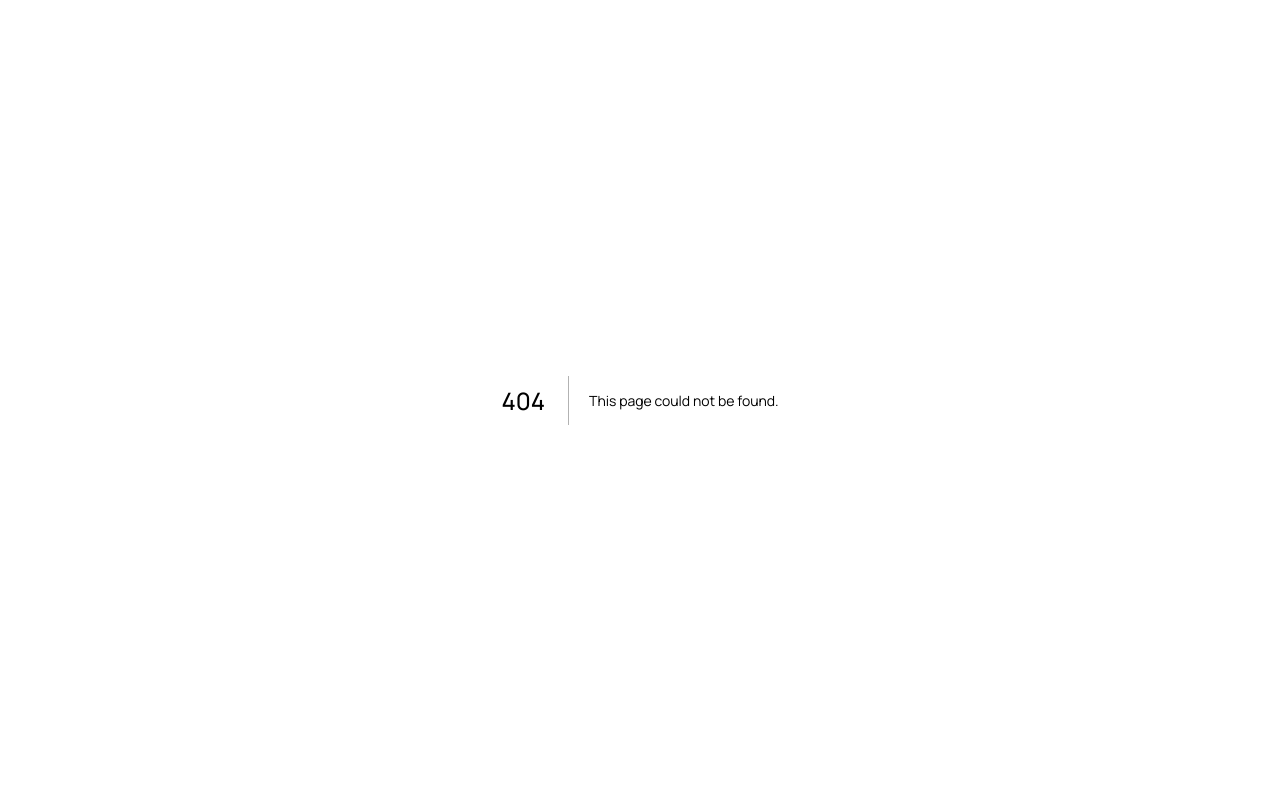
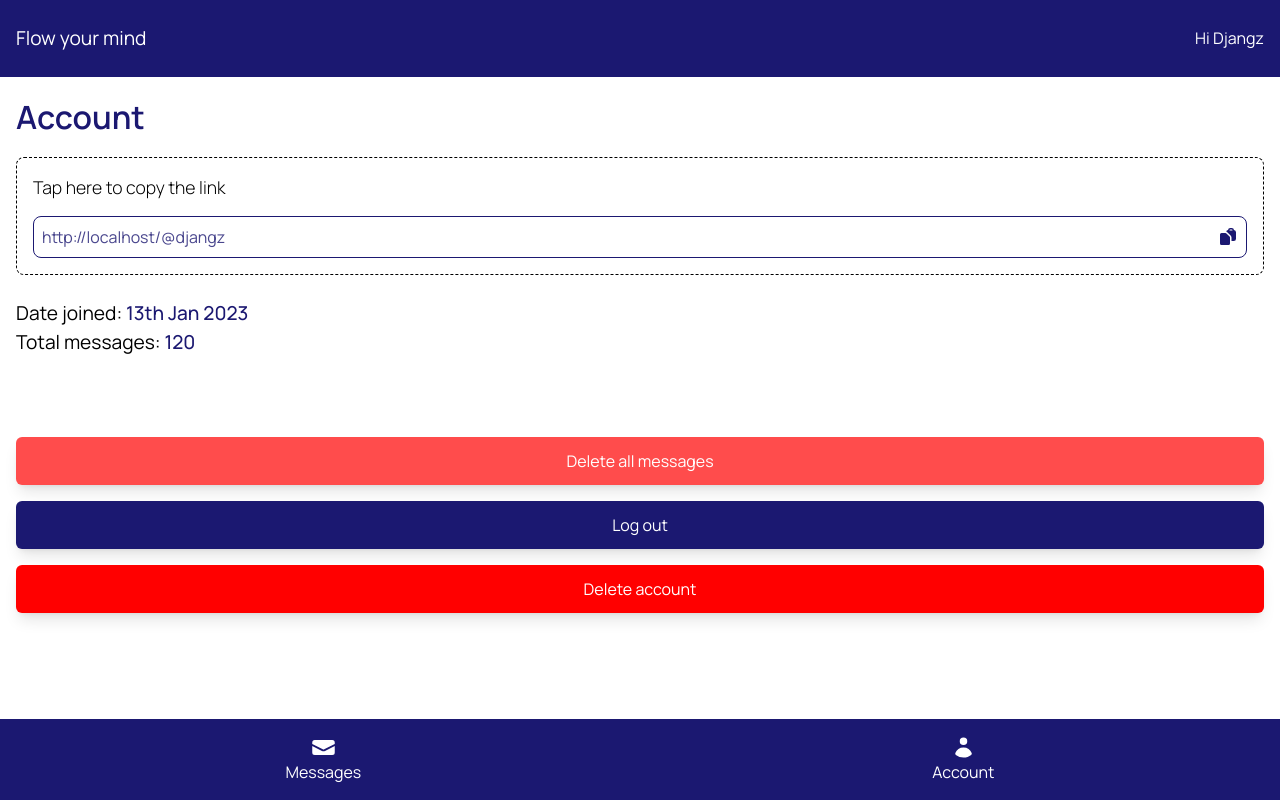
Before and after one commit to frimpsss/flow-your-mind, a Next.js app in the folder client/: page /account in a window 1280 px wide. Before the commit this address had no page. Built offline with nearby package versions, Linux system fonts and the light colour scheme.

Commit message:
add more ui (static)

```diff
--- /dev/null
+++ b/client/src/app/(main)/account/page.tsx
@@ -0,0 +1,18 @@
+"use client";
+import { ActionButtons, ShareLink, Stats } from "@/components";
+import React from "react";
+
+const Page = () => {
+  return (
+    <div className="p-4">
+      <h4 className="font-semibold text-[2rem] text-primary mb-4">Account</h4>
+      <ShareLink />
+      <div className="h-4"></div>
+      <Stats />
+      <div className="h-4"></div>
+      <ActionButtons />
+    </div>
+  );
+};
+
+export default Page;
--- a/client/src/components/app/Footer.tsx
+++ b/client/src/components/app/Footer.tsx
@@ -1,14 +1,26 @@
-import React from "react";
+"use client";
 import { EnvelopeIcon, UserIcon } from "@heroicons/react/20/solid";
+import { useRouter } from "next/navigation";
 const Footer = () => {
+  const router = useRouter();
   return (
-    <div className="pt-4 pb-6 flex items-center justify-around text-white fixed bottom-0 left-0 right-0 bg-primary">
-      <div className="flex items-center justify-center flex-col">
+    <div className="pt-4 pb-4 flex items-center justify-around text-white fixed bottom-0 left-0 right-0 bg-primary">
+      <div
+        className="flex items-center justify-center flex-col cursor-pointer"
+        onClick={() => {
+          router.push("/messages");
+        }}
+      >
         <EnvelopeIcon height={25} />
         <p>Messages</p>
       </div>
 
-      <div className="flex items-center justify-center flex-col">
+      <div
+        className="flex items-center justify-center flex-col cursor-pointer"
+        onClick={() => {
+          router.push("/account");
+        }}
+      >
         <UserIcon height={25} />
         <p>Account</p>
       </div>
--- a/client/src/components/messages/AllMessages.tsx
+++ b/client/src/components/messages/AllMessages.tsx
@@ -1,17 +1,127 @@
 import React from "react";
+import MessageBox from "./MessageBox";
 
 const AllMessages = () => {
+  const sampleData = [
+    {
+      isOpened: true,
+      messageId: "message_1",
+    },
+    {
+      isOpened: false,
+      messageId: "message_2",
+    },
+    {
+      isOpened: true,
+      messageId: "message_3",
+    },
+    {
+      isOpened: false,
+      messageId: "message_4",
+    },
+    {
+      isOpened: true,
+      messageId: "message_5",
+    },
+    {
+      isOpened: false,
+      messageId: "message_6",
+    },
+    {
+      isOpened: true,
+      messageId: "message_7",
+    },
+    {
+      isOpened: false,
+      messageId: "message_8",
+    },
+    {
+      isOpened: true,
+      messageId: "message_9",
+    },
+    {
+      isOpened: false,
+      messageId: "message_10",
+    },
+    {
+      isOpened: true,
+      messageId: "message_11",
+    },
+    {
+      isOpened: false,
+      messageId: "message_12",
+    },
+    {
+      isOpened: true,
+      messageId: "message_13",
+    },
+    {
+      isOpened: false,
+      messageId: "message_14",
+    },
+    {
+      isOpened: true,
+      messageId: "message_15",
+    },
+    {
+      isOpened: false,
+      messageId: "message_16",
+    },
+    {
+      isOpened: true,
+      messageId: "message_17",
+    },
+    {
+      isOpened: false,
+      messageId: "message_18",
+    },
+    {
+      isOpened: true,
+      messageId: "message_19",
+    },
+    {
+      isOpened: false,
+      messageId: "message_20",
+    },
+    {
+      isOpened: false,
+      messageId: "message_16",
+    },
+    {
+      isOpened: true,
+      messageId: "message_17",
+    },
+    {
+      isOpened: false,
+      messageId: "message_18",
+    },
+    {
+      isOpened: true,
+      messageId: "message_19",
+    },
+    {
+      isOpened: false,
+      messageId: "message_20",
+    },
+  ];
+
   return (
     <>
-      <div>
+      <div className="relative w-full">
         <h4 className="font-semibold text-[1.5rem]">Messages(4)</h4>
+        <div
+          className="h-[60svh] fixed overflow-y-scroll gap-2   grid grid-cols-3  pt-4 pb-[20vh] scroll-smooth"
+          style={{
+            width: "calc(100vw - 2rem)",
+          }}
+        >
+          {sampleData.map((e, i) => (
+            <MessageBox {...e} />
+          ))}
+        </div>
       </div>
     </>
   );
 };
 
-function MessageBox() {
-  return <div></div>;
-}
-
 export default AllMessages;
--- /dev/null
+++ b/client/src/components/messages/MessageBox.tsx
@@ -0,0 +1,27 @@
+"use client";
+import { useRouter } from "next/navigation";
+import { EnvelopeOpenIcon, EnvelopeIcon } from "@heroicons/react/20/solid";
+interface MessageBoxProps {
+  isOpened: boolean;
+  messageId: string;
+}
+
+function MessageBox({ isOpened, messageId }: MessageBoxProps) {
+  const router = useRouter();
+  return (
+    <>
+      <div
+        className="cursor-pointer flex items-center justify-center border-[1px] py-6 border-dotted rounded-lg"
+        onClick={() => router.push(`/message/${messageId}`)}
+      >
+        {!isOpened ? (
+          <EnvelopeIcon className="text-primary" height={30} />
+        ) : (
+          <EnvelopeOpenIcon className="text-primary" height={30} />
+        )}
+      </div>
+    </>
+  );
+}
+
+export default MessageBox;
--- a/client/src/components/messages/ShareLink.tsx
+++ b/client/src/components/messages/ShareLink.tsx
@@ -1,15 +1,29 @@
-import React from "react";
+"use client";
 import { useRouter } from "next/navigation";
 import { ClipboardDocumentIcon } from "@heroicons/react/20/solid";
+import toast from "react-hot-toast";
 const ShareLink = () => {
   const _ = useRouter();
+
   return (
     <>
-      <div className="p-4 border-[1px] rounded-lg border-dashed">
-        <p className="font-light mb-4 text-[1.1rem]">Tap here to copy the link</p>
+      <div
+        className="p-4 border-[1px] rounded-lg border-dashed"
+        onClick={() => {
+          if (typeof window !== 'undefined') {
+            navigator.clipboard.writeText(
+              `${window?.location?.origin}/@djangz`
+            );
+          }
+          toast.success("Link copied to clipboard");
+        }}
+      >
+        <p className="font-light mb-4 text-[1.1rem]">
+          Tap here to copy the link
+        </p>
         <span className="flex p-2 items-center justify-between border-[0.75px] rounded-lg text-ellipsis cursor-pointer border-primary">
           <p className="text-primary/80 hover:text-primary duration-700 font-[0.9rem]">
-            http://flow-mind.vercel.app/@djanz
+            {typeof window !== 'undefined' && `${window?.location?.origin}/@djangz`}
           </p>
           <ClipboardDocumentIcon height={20} className="text-primary" />
         </span>
--- /dev/null
+++ b/client/src/components/messages/UserActionButtons.tsx
@@ -0,0 +1,29 @@
+"use client";
+const UserActionButtons = () => {
+  return (
+    <div className="flex flex-col gap-4 pt-[4rem]">
+      <Button title={"Delete all messages"} styles="bg-[red]/70" />
+      <Button title={"Log out"} styles="bg-primary" />
+      <Button title={"Delete account"} styles="bg-[red]" />
+    </div>
+  );
+};
+function Button({
+  title,
+  onClick,
+  styles,
+}: {
+  title: string;
+  onClick?: () => void;
+  styles: string;
+}) {
+  return (
+    <button
+      onClick={onClick}
+      className={`w-full grid place-items-center text-white py-3 shadow-lg rounded-md ${styles}`}
+    >
+      {title}
+    </button>
+  );
+}
+export default UserActionButtons;
--- /dev/null
+++ b/client/src/components/messages/UserStats.tsx
@@ -0,0 +1,19 @@
+import React from "react";
+
+const UserStats = () => {
+  return (
+    <div className="mt-2">
+      {/* <h4 className="text-[1.5rem] text-primary">Statistics</h4> */}
+      <p className="text-[1.2rem]">
+        Date joined:{" "}
+        <span className="text-primary font-medium">13th Jan 2023</span>
+      </p>
+      <p className="text-[1.2rem]">
+        Total messages:{" "}
+        <span className="text-primary font-medium">120</span>
+      </p>
+    </div>
+  );
+};
+
+export default UserStats;
--- a/client/src/components/messages/index.ts
+++ b/client/src/components/messages/index.ts
@@ -1,2 +1,4 @@
-export {default as ShareLink} from './ShareLink'
-export {default as AllMessages} from './AllMessages'
+export { default as ShareLink } from "./ShareLink";
+export { default as AllMessages } from "./AllMessages";
+export { default as Stats } from "./UserStats";
+export { default as ActionButtons } from "./UserActionButtons";
```
Also changed, not shown: client/src/components/index.ts (line endings or trailing spaces).
